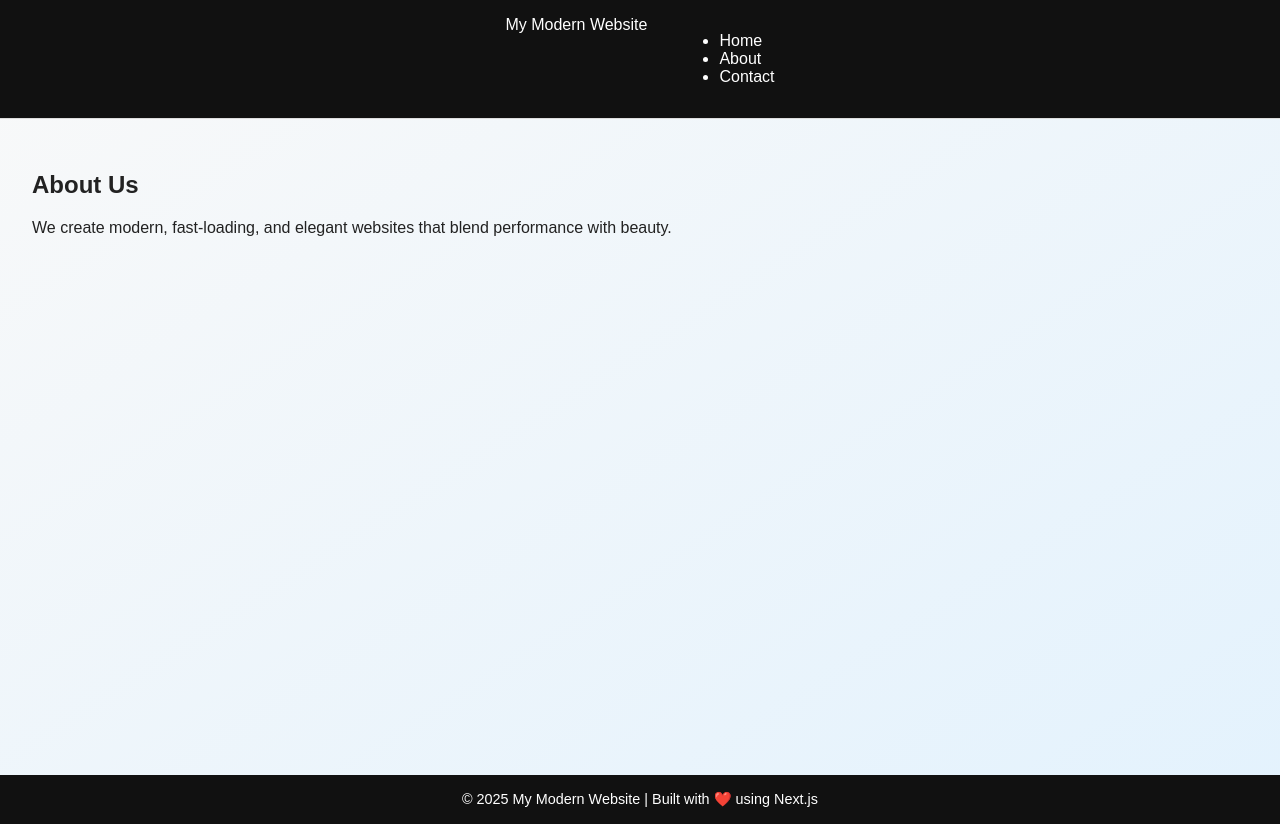
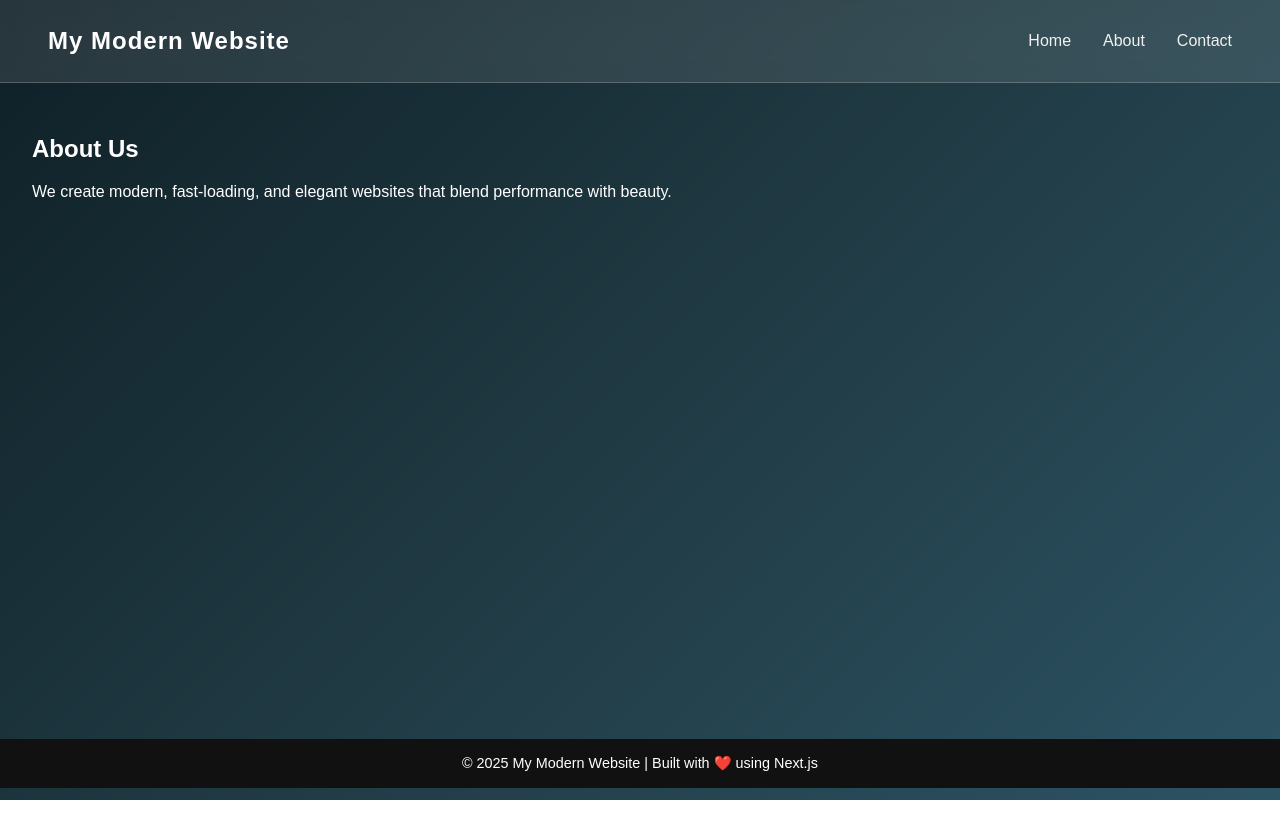
Before and after one commit to tunahilepayega9-ctrl/tnlp, a Next.js app: page /about in a window 1280 px wide. After the commit the page ends 800 px from the top, so only its background shows below. Built offline with nearby package versions, Linux system fonts and the light colour scheme.

Commit message:
Updated modern sleek navbar design

```diff
--- a/app/components/Navbar.css
+++ b/app/components/Navbar.css
@@ -1,18 +1,52 @@
-nav {
-  background-color: #f8f8f8;
-  padding: 10px 20px;
+/* Navbar.css */
+
+.navbar {
   display: flex;
-  justify-content: center;
-  gap: 20px;
-  border-bottom: 1px solid #ddd;
+  justify-content: space-between;
+  align-items: center;
+  padding: 1rem 3rem;
+  background: rgba(255, 255, 255, 0.1);
+  backdrop-filter: blur(10px);
+  position: sticky;
+  top: 0;
+  z-index: 100;
+  border-bottom: 1px solid rgba(255, 255, 255, 0.2);
 }
 
-nav a {
-  text-decoration: none;
-  color: black;
-  font-weight: 600;
+.logo {
+  font-size: 1.5rem;
+  font-weight: 700;
+  color: #fff;
+  letter-spacing: 1px;
 }
 
-nav a:hover {
-  color: #0070f3;
+.nav-links {
+  display: flex;
+  gap: 2rem;
+  list-style: none;
 }
+
+.nav-links a {
+  color: #f1f1f1;
+  text-decoration: none;
+  font-weight: 500;
+  transition: 0.3s ease;
+}
+
+.nav-links a:hover {
+  color: #00bcd4;
+  transform: scale(1.05);
+}
+
+/* Mobile */
+@media (max-width: 768px) {
+  .navbar {
+    flex-direction: column;
+    padding: 1rem 1.5rem;
+  }
+
+  .nav-links {
+    flex-direction: column;
+    gap: 1rem;
+  }
+}
--- a/app/globals.css
+++ b/app/globals.css
@@ -1,10 +1,11 @@
 body {
+  background: linear-gradient(135deg, #0f2027, #203a43, #2c5364);
+  color: #fff;
+  margin: 0;
   font-family: 'Poppins', sans-serif;
-  background: linear-gradient(to bottom right, #f9f9f9, #e3f2fd);
-  color: #222;
-  margin: 0;
-  padding: 0;
+  min-height: 100vh;
 }
+
 
 nav {
   background: #111;
```
